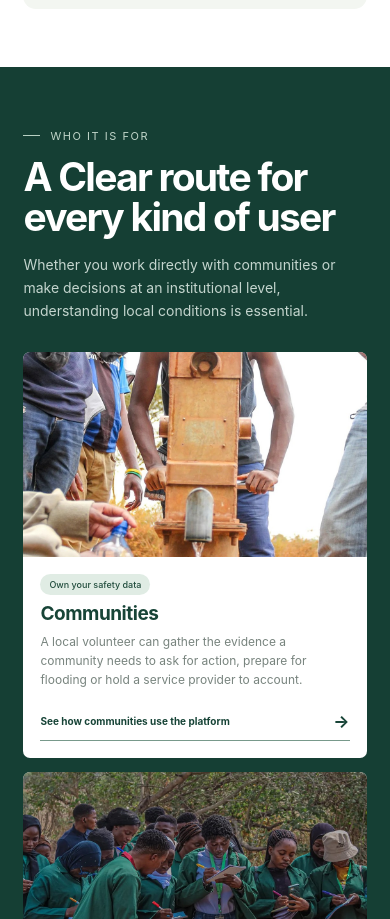
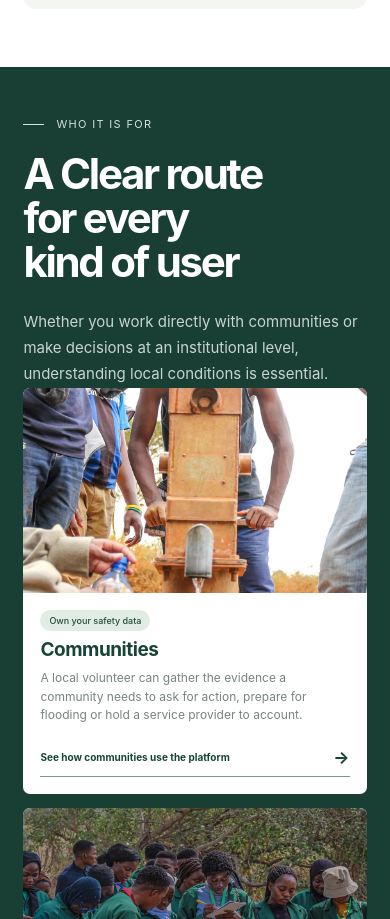
Before and after one commit to Similoluwa99/ekcolab_analytics_website_final_users_section, a plain HTML site: page ekolab_analytics_website/index.html in a window 390 px wide. Shown: the part 4166-5085 px from the top of the page. Drawn offline with Linux system fonts and the light colour scheme; a web font is replaced by a local one.

Commit message:
Refine who-it-is-for section layout

```diff
--- a/ekolab_analytics_website/index.html
+++ b/ekolab_analytics_website/index.html
@@ -270,6 +270,107 @@
   #landing .user-card:nth-child(n) img { height: 205px; flex-basis: 205px; }
 }
 
+#landing .users-section {
+  background: #193f35;
+  padding: 64px 0 38px;
+}
+#landing .users-section > .container {
+  width: min(1308px, 82%);
+}
+#landing .users-heading {
+  max-width: none;
+  display: grid;
+  grid-template-columns: 390px minmax(0, 1fr);
+  column-gap: 36px;
+  row-gap: 0;
+  align-items: center;
+  margin: 0 0 30px;
+}
+#landing .users-heading .kicker {
+  display: flex;
+  align-items: center;
+  gap: 12px;
+  margin: 0 0 32px;
+  font-size: 12px;
+  font-weight: 400;
+  line-height: 1;
+  letter-spacing: .12em;
+  text-transform: uppercase;
+  color: #d2e0d9;
+}
+#landing .users-heading .kicker:before {
+  content: "";
+  width: 21px;
+  height: 1px;
+  flex: 0 0 21px;
+  background: #d2e0d9;
+}
+#landing .users-heading h2 {
+  max-width: 390px;
+  margin: 0;
+  font-size: 68px;
+  font-weight: 700;
+  line-height: 1.03;
+  letter-spacing: -.055em;
+  color: #fff;
+  text-align: left;
+}
+#landing .users-heading > p {
+  justify-self: start;
+  align-self: center;
+  max-width: 500px;
+  margin: 0;
+  padding-top: 38px;
+  font-size: 18px;
+  font-weight: 400;
+  line-height: 1.85;
+  color: #c7d5ce;
+  text-align: left;
+}
+@media (min-width: 701px) and (max-width: 1100px) {
+  #landing .users-section { padding: 60px 0 45px; }
+  #landing .users-section > .container { width: 88%; }
+  #landing .users-heading {
+    grid-template-columns: minmax(0, .95fr) minmax(0, 1fr);
+    column-gap: 32px;
+    row-gap: 0;
+  }
+  #landing .users-heading h2 {
+    max-width: 100%;
+    font-size: clamp(44px, 5.2vw, 60px);
+  }
+  #landing .users-heading > p {
+    max-width: 100%;
+    padding-top: 30px;
+    font-size: 16px;
+  }
+}
+@media (max-width: 700px) {
+  #landing .users-section { padding: 52px 0 40px; }
+  #landing .users-section > .container { width: 88%; }
+  #landing .users-heading {
+    grid-template-columns: 1fr;
+    column-gap: 0;
+    row-gap: 25px;
+    margin-bottom: 0;
+  }
+  #landing .users-heading .kicker {
+    margin-bottom: 22px;
+    font-size: 11px;
+  }
+  #landing .users-heading h2 {
+    max-width: 100%;
+    font-size: clamp(42px, 10vw, 54px);
+    line-height: 1.05;
+  }
+  #landing .users-heading > p {
+    max-width: 100%;
+    padding-top: 0;
+    font-size: 15px;
+    line-height: 1.75;
+  }
+}
+
 </style>
 </head>
 <body>
@@ -356,7 +457,7 @@
     <div class="section-head reveal users-heading">
       <div>
         <div class="kicker">WHO IT IS FOR</div>
-        <h2>A Clear route for every kind of user</h2>
+        <h2>A Clear route<br>for every<br>kind of user</h2>
       </div>
       <p>Whether you work directly with communities or make decisions at an institutional level, understanding local conditions is essential.</p>
     </div>
```
